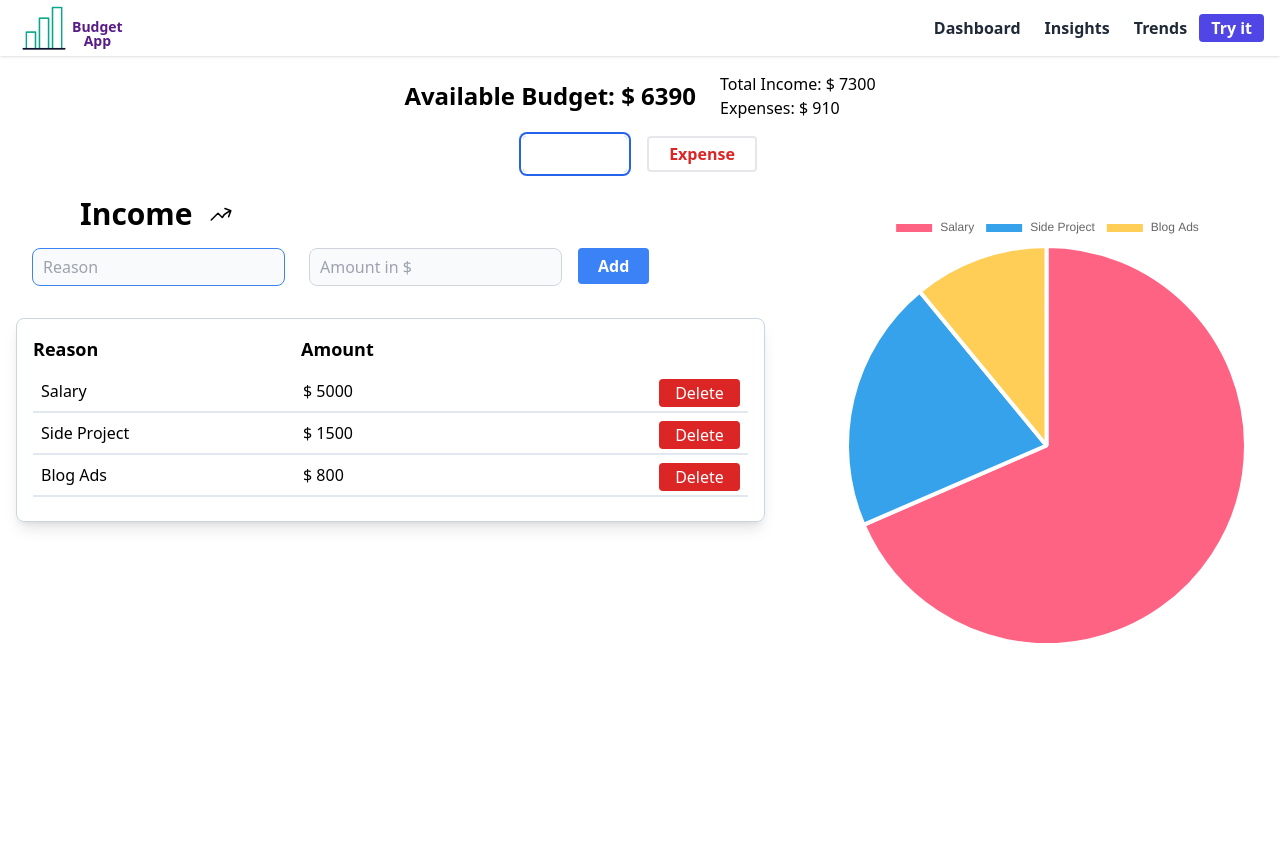
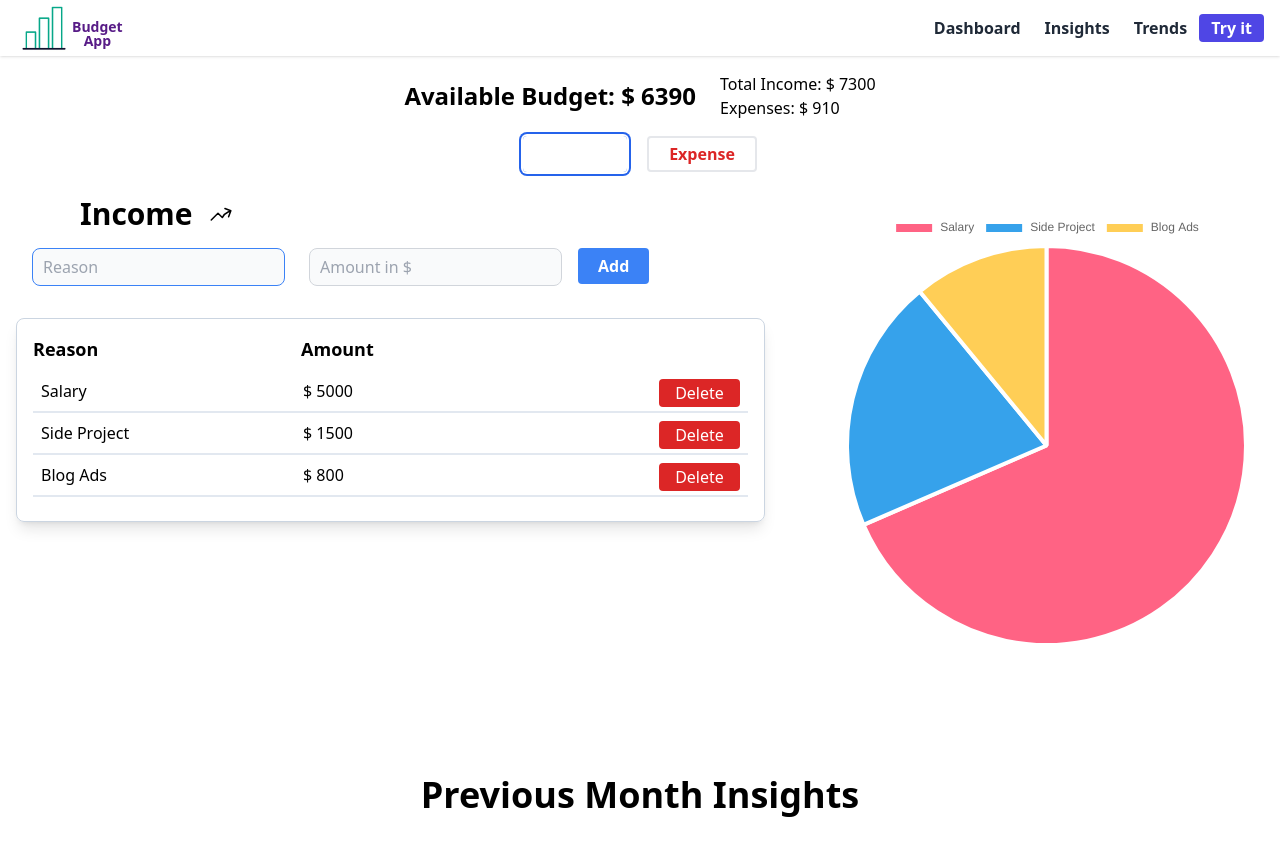
Before and after one commit to suraffy/budget-app, a React (Create React App) app: page / in a window 1280 px wide. Shown: the top 856 px of the page. Before the commit the page ends 800 px from the top, so only its background shows below. Built offline with nearby package versions, Linux system fonts and the light colour scheme.

Commit message:
Build Insights component

```diff
--- a/src/App.js
+++ b/src/App.js
@@ -1,7 +1,13 @@
 import Home from "./components/Home";
+import Insight from "./components/Insight";
 
 function App() {
-  return <Home />;
+  return (
+    <div>
+      <Home />
+      <Insight />
+    </div>
+  );
 }
 
 export default App;
--- a/src/components/Home.jsx
+++ b/src/components/Home.jsx
@@ -164,7 +164,7 @@ const Home = () => {
   };
 
   return (
-    <div className="">
+    <div className="mb-32">
       <Navbar />
 
       <div className="container">
--- /dev/null
+++ b/src/components/Insight.jsx
@@ -0,0 +1,11 @@
+const Insight = () => {
+  return (
+    <div className="container mb-32">
+      <h2 className="text-4xl font-semibold text-center">
+        Previous Month Insights
+      </h2>
+    </div>
+  );
+};
+
+export default Insight;
```
